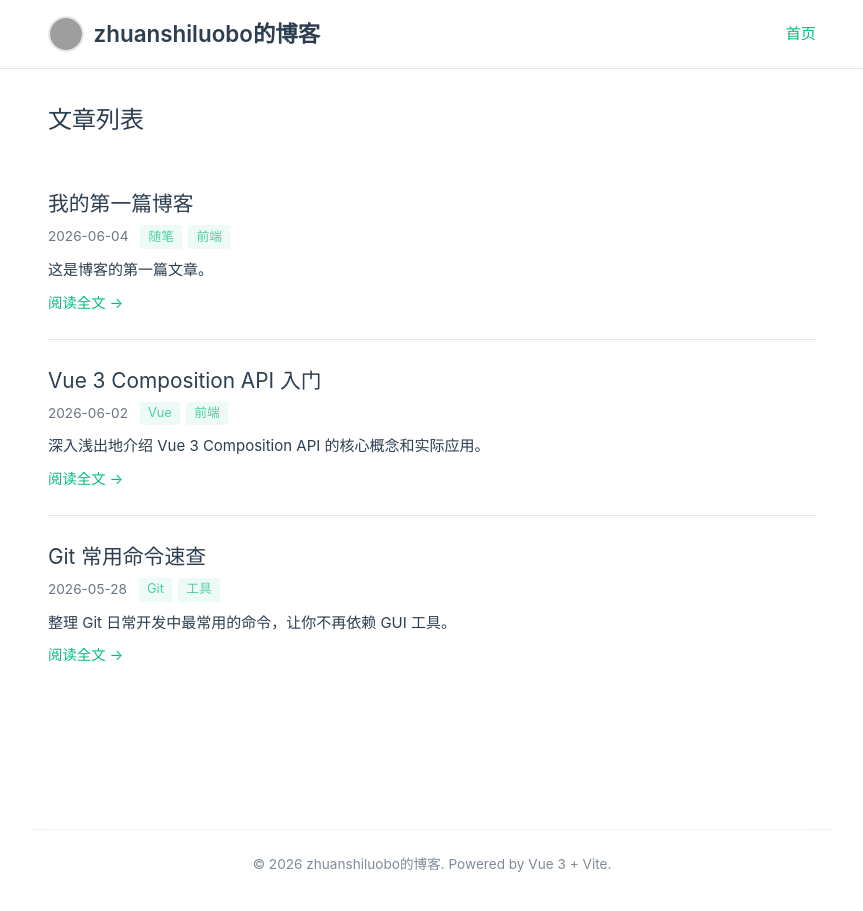
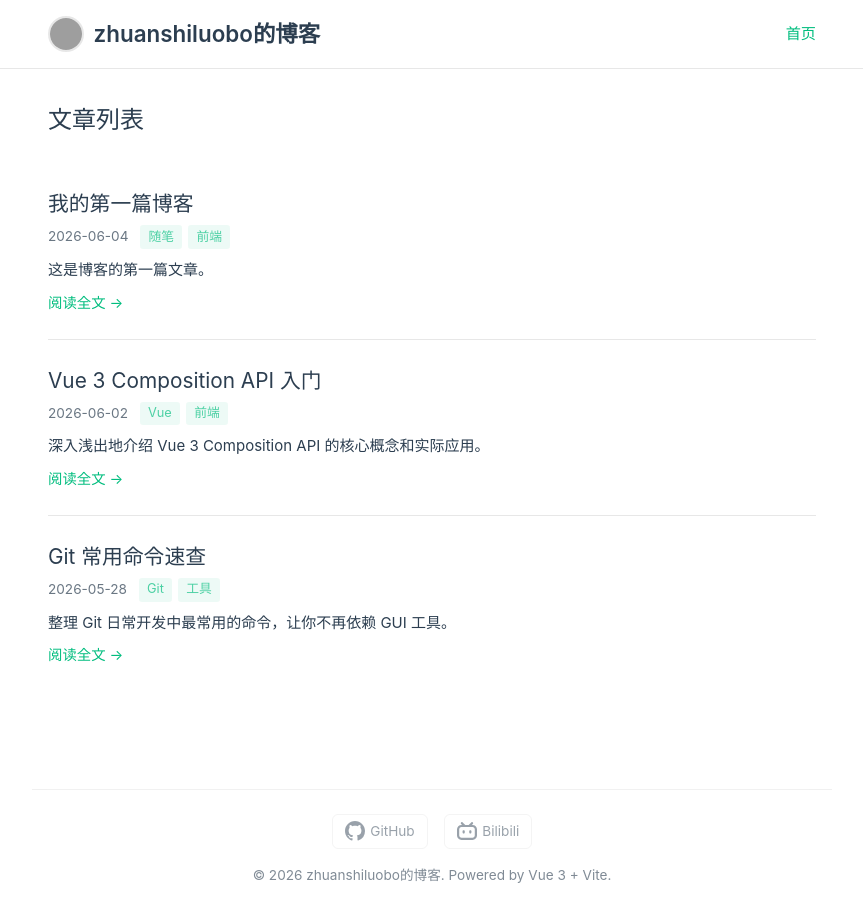
Before and after one commit to zhuanshiluobo/zhuanshiluobo.github.io, a Vue app: page / in a window 1280 px wide. Shown: the whole page, without its empty margins (208-1071 px from the left). Built offline with nearby package versions, Linux system fonts and the light colour scheme; grey boxes are pictures that could not be loaded.

Commit message:
footer 添加 GitHub 和 Bilibili 社交按钮

```diff
--- a/src/App.vue
+++ b/src/App.vue
@@ -1,5 +1,18 @@
 <script setup>
 import BlogHeader from './components/BlogHeader.vue'
+
+const socialLinks = [
+  {
+    name: 'GitHub',
+    url: 'https://github.com/zhuanshiluobo',
+    icon: 'github'
+  },
+  {
+    name: 'Bilibili',
+    url: 'https://space.bilibili.com/',
+    icon: 'bilibili'
+  }
+]
 </script>
 
 <template>
@@ -8,13 +21,32 @@ import BlogHeader from './components/BlogHeader.vue'
     <router-view />
   </main>
   <footer class="site-footer">
+    <div class="social-links">
+      <a
+        v-for="link in socialLinks"
+        :key="link.name"
+        :href="link.url"
+        target="_blank"
+        rel="noopener"
+        class="social-btn"
+        :title="link.name"
+      >
+        <svg v-if="link.icon === 'github'" viewBox="0 0 24 24" width="20" height="20" fill="currentColor">
+          <path d="M12 0C5.37 0 0 5.37 0 12c0 5.31 3.435 9.795 8.205 11.385.6.105.825-.255.825-.57 0-.285-.015-1.23-.015-2.235-3.015.555-3.795-.735-4.035-1.41-.135-.345-.72-1.41-1.23-1.695-.42-.225-1.02-.78-.015-.795.945-.015 1.62.87 1.845 1.23 1.08 1.815 2.805 1.305 3.495.99.105-.78.42-1.305.765-1.605-2.67-.3-5.46-1.335-5.46-5.925 0-1.305.465-2.385 1.23-3.225-.12-.3-.54-1.53.12-3.18 0 0 1.005-.315 3.3 1.23.96-.27 1.98-.405 3-.405s2.04.135 3 .405c2.295-1.56 3.3-1.23 3.3-1.23.66 1.65.24 2.88.12 3.18.765.84 1.23 1.905 1.23 3.225 0 4.605-2.805 5.625-5.475 5.925.435.375.81 1.095.81 2.22 0 1.605-.015 2.895-.015 3.3 0 .315.225.69.825.57A12.02 12.02 0 0024 12c0-6.63-5.37-12-12-12z"/>
+        </svg>
+        <svg v-else-if="link.icon === 'bilibili'" viewBox="0 0 24 24" width="20" height="20" fill="currentColor">
+          <path d="M17.813 4.653h.854c1.51.054 2.769.578 3.773 1.574 1.004.995 1.524 2.249 1.56 3.76v7.36c-.036 1.51-.556 2.769-1.56 3.773s-2.262 1.524-3.773 1.56H5.333c-1.51-.036-2.769-.556-3.773-1.56S.036 18.858 0 17.347v-7.36c.036-1.511.556-2.765 1.56-3.76 1.004-.996 2.262-1.52 3.773-1.574h.774l-1.174-1.12a1.234 1.234 0 01-.373-.906c0-.356.124-.658.373-.907l.027-.027c.267-.249.573-.373.92-.373.347 0 .653.124.92.373L9.653 4.44c.071.071.134.142.187.213h4.267a.836.836 0 01.16-.213l2.853-2.747c.267-.249.573-.373.92-.373.347 0 .662.151.929.4.267.249.391.551.391.907 0 .355-.124.657-.373.906zM5.333 7.24c-.746.018-1.373.276-1.88.773-.506.498-.769 1.13-.786 1.894v7.52c.017.764.28 1.395.786 1.893.507.498 1.134.756 1.88.773h13.334c.746-.017 1.373-.275 1.88-.773.506-.498.769-1.129.786-1.893v-7.52c-.017-.765-.28-1.396-.786-1.894-.507-.497-1.134-.755-1.88-.773zM8 11.107c.373 0 .684.124.933.373.25.249.383.569.4.96v1.173c-.017.391-.15.711-.4.96-.249.25-.56.374-.933.374s-.684-.125-.933-.374c-.25-.249-.383-.569-.4-.96V12.44c0-.373.129-.689.386-.947.258-.257.574-.386.947-.386zm8 0c.373 0 .684.124.933.373.25.249.383.569.4.96v1.173c-.017.391-.15.711-.4.96-.249.25-.56.374-.933.374s-.684-.125-.933-.374c-.25-.249-.383-.569-.4-.96V12.44c.017-.391.15-.711.4-.96.249-.249.56-.373.933-.373z"/>
+        </svg>
+        <span>{{ link.name }}</span>
+      </a>
+    </div>
     <p>&copy; 2026 zhuanshiluobo的博客. Powered by Vue 3 + Vite.</p>
   </footer>
 </template>
 
 <style scoped>
 main {
-  min-height: calc(100vh - 120px);
+  min-height: calc(100vh - 160px);
 }
 
 .site-footer {
@@ -27,4 +59,31 @@ main {
   color: var(--color-text);
   opacity: 0.6;
 }
+
+.social-links {
+  display: flex;
+  justify-content: center;
+  gap: 1rem;
+  margin-bottom: 1rem;
+}
+
+.social-btn {
+  display: flex;
+  align-items: center;
+  gap: 0.35rem;
+  padding: 0.35rem 0.75rem;
+  border: 1px solid var(--color-border);
+  border-radius: 6px;
+  color: var(--color-text);
+  text-decoration: none;
+  font-size: 0.85rem;
+  opacity: 0.8;
+  transition: opacity 0.2s, border-color 0.2s;
+}
+
+.social-btn:hover {
+  opacity: 1;
+  border-color: hsla(160, 100%, 37%, 1);
+  color: hsla(160, 100%, 37%, 1);
+}
 </style>
```
